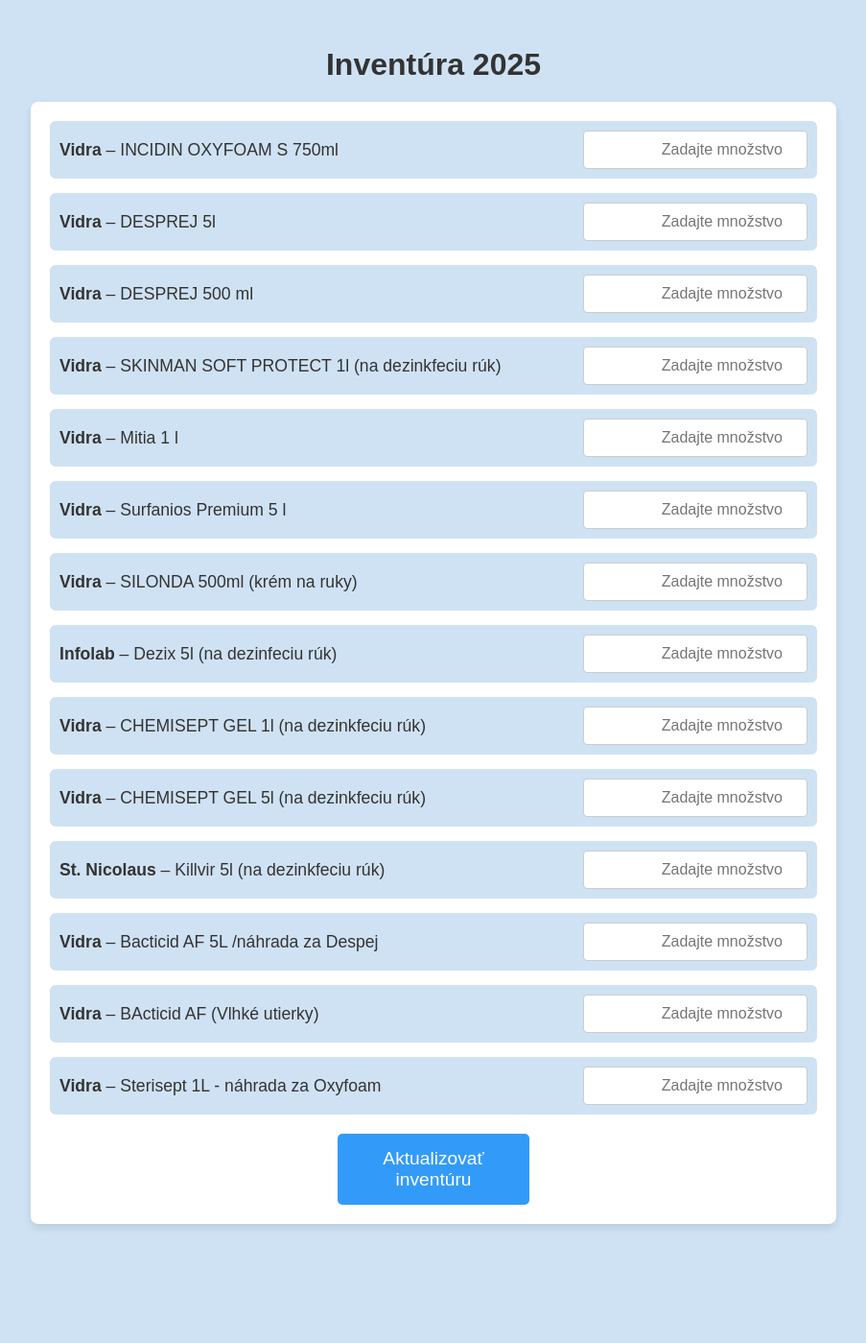
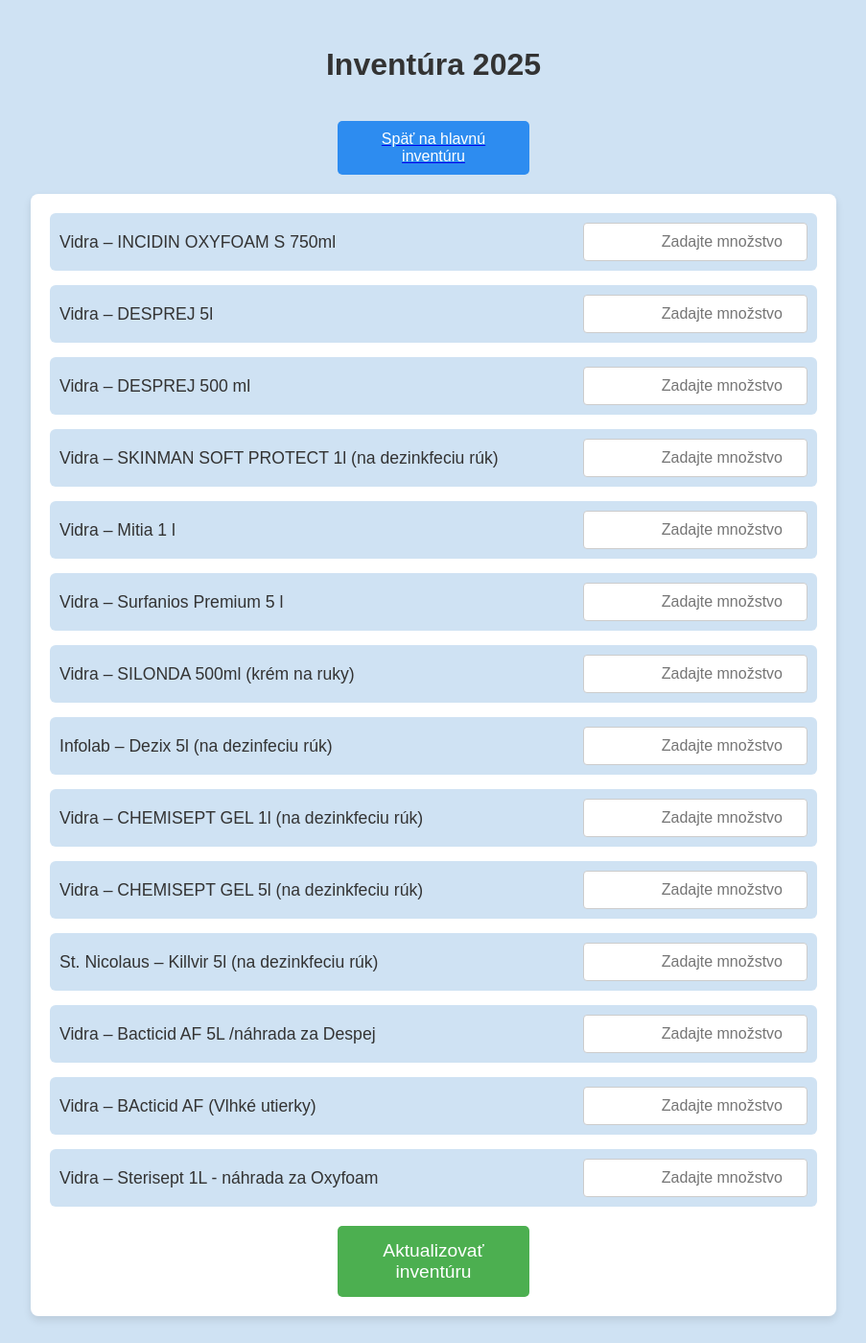
Before and after one commit to matypyth/inventura_bmx, a Flask app: page /dezinfekcia in a window 1280 px wide. Shown: the whole page at 96% size, without its empty margins (188-1091 px from the left). Before the commit the page ends 1279 px from the top, so only its background shows below. Run offline with Flask 3, Linux system fonts and the light colour scheme.

Commit message:
Update index.html

```diff
--- a/INVENTORY_BMX/templates/index.html
+++ b/INVENTORY_BMX/templates/index.html
@@ -58,7 +58,7 @@
         button {
             padding: 15px 25px;
             font-size: 1.2rem;
-            background-color: #329bf9;
+            background-color: #4CAF50;
             color: white;
             border: none;
             border-radius: 5px;
@@ -70,9 +70,26 @@
         }
 
         button:hover {
-            background-color: #2578c2;
+            background-color: #45a049;
         }
 
+        /* Tlačidlá na prepínanie medzi inventúrami */
+        .nav-button {
+            background-color: #2d8cf0;
+            color: white;
+            padding: 10px 20px;
+            font-size: 16px;
+            border: none;
+            border-radius: 5px;
+            cursor: pointer;
+            margin-bottom: 20px;
+        }
+
+        .nav-button:hover {
+            background-color: #1e6bc8;
+        }
+
+        /* Reakcia na širšie obrazovky */
         @media (min-width: 600px) {
             .item-row {
                 flex-direction: row;
@@ -94,11 +111,24 @@
 <body>
     <h1>Inventúra 2025</h1>
 
+    <!-- Navigačné tlačidlá -->
+    <div class="navigation">
+        {% if page == "main" %}
+            <a href="{{ url_for('dezinfekcia') }}">
+                <button class="nav-button">Prejsť na dezinfekciu</button>
+            </a>
+        {% elif page == "dezinfekcia" %}
+            <a href="{{ url_for('index') }}">
+                <button class="nav-button">Späť na hlavnú inventúru</button>
+            </a>
+        {% endif %}
+    </div>
+
     <form method="POST">
         {% for item in items %}
             <div class="item-row">
                 <div class="label-group">
-                    <strong>{{ item.id }}</strong> – {{ item.name }}
+                    {{ item.id }} – {{ item.name }}
                 </div>
                 <input type="number" name="quantity_{{ item.id }}" id="quantity_{{ item.id }}" placeholder="Zadajte množstvo">
             </div>
```
